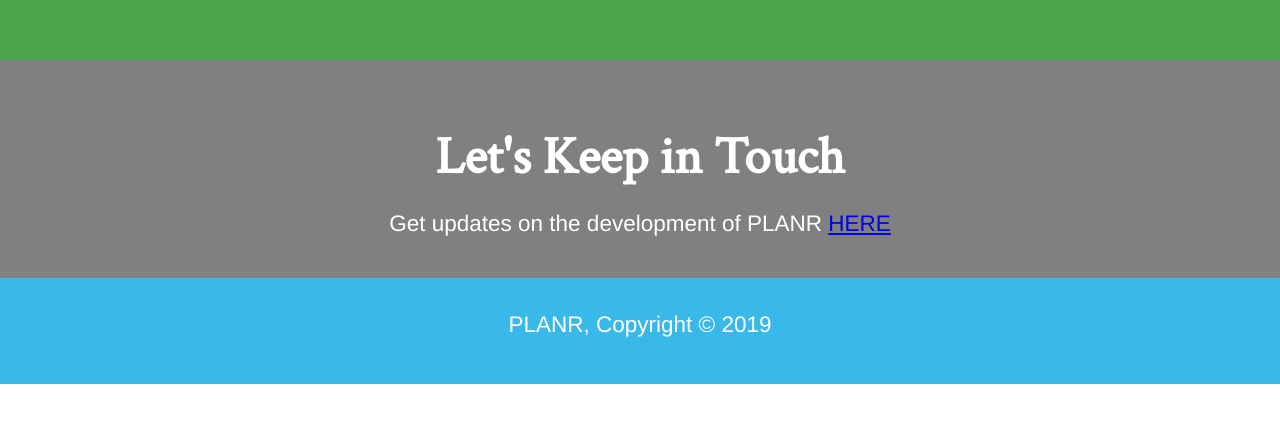
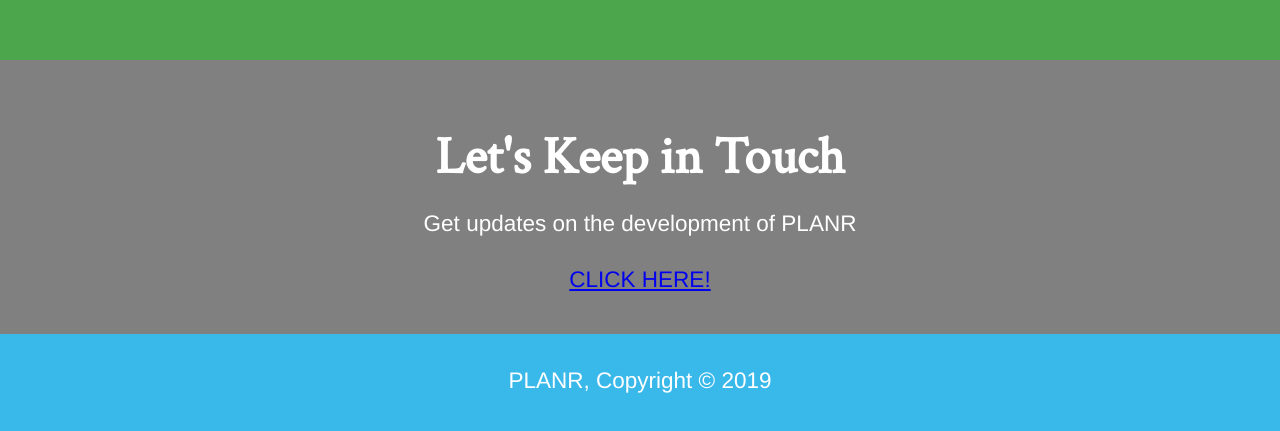
Before and after one commit to jusa1470/planr, a plain HTML site: page landing_page/index.html in a window 1280 px wide. Shown: the part 3341-3772 px from the top of the page. Before the commit the page ends 3725 px from the top, so only its background shows below. Drawn offline with Linux system fonts and the light colour scheme.

Commit message:
Update index.html

```diff
--- a/landing_page/index.html
+++ b/landing_page/index.html
@@ -80,7 +80,8 @@
 		<section id="newsletter">
 			<div class="container">
 				<h2>Let's Keep in Touch</h2>
-				<p>Get updates on the development of PLANR <a href="https://docs.google.com/forms/d/1hWrUVS073kG9avem8OlrjeJ5Df7_gGUHfxWabdoOyxQ/edit">HERE</a></p>
+				<p>Get updates on the development of PLANR</p>
+				<p><a href="https://docs.google.com/forms/d/1hWrUVS073kG9avem8OlrjeJ5Df7_gGUHfxWabdoOyxQ/edit">CLICK HERE!</a></p>
 			</div>
 		</section>
 		<footer>
```
